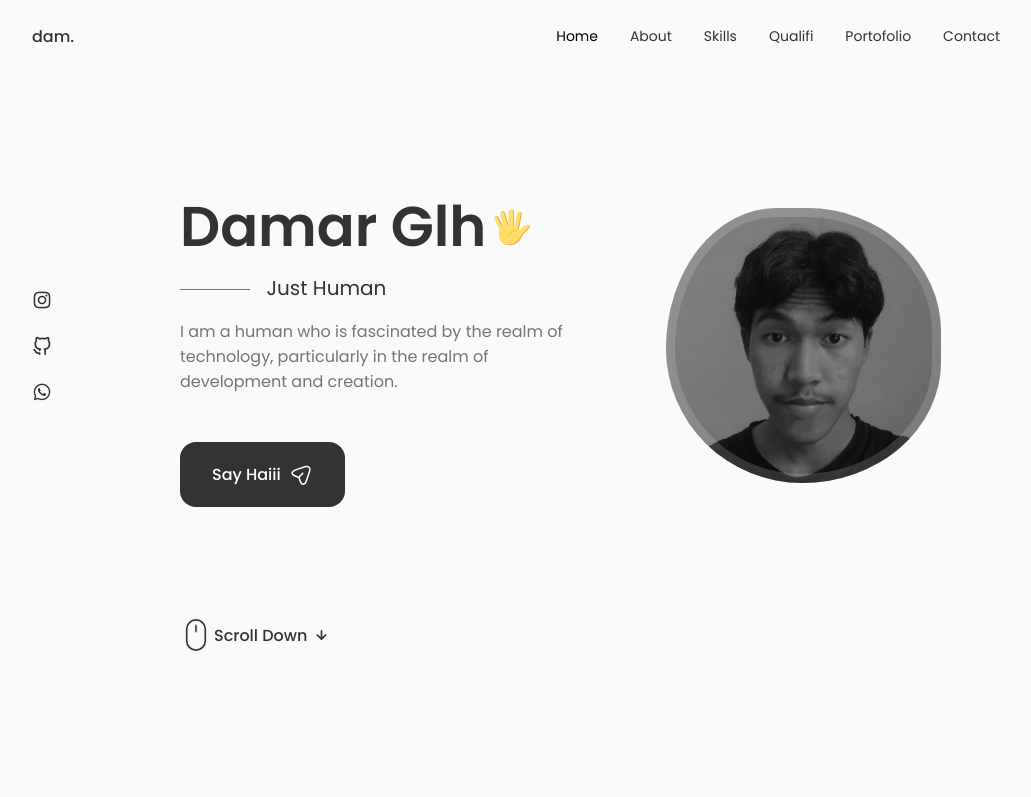
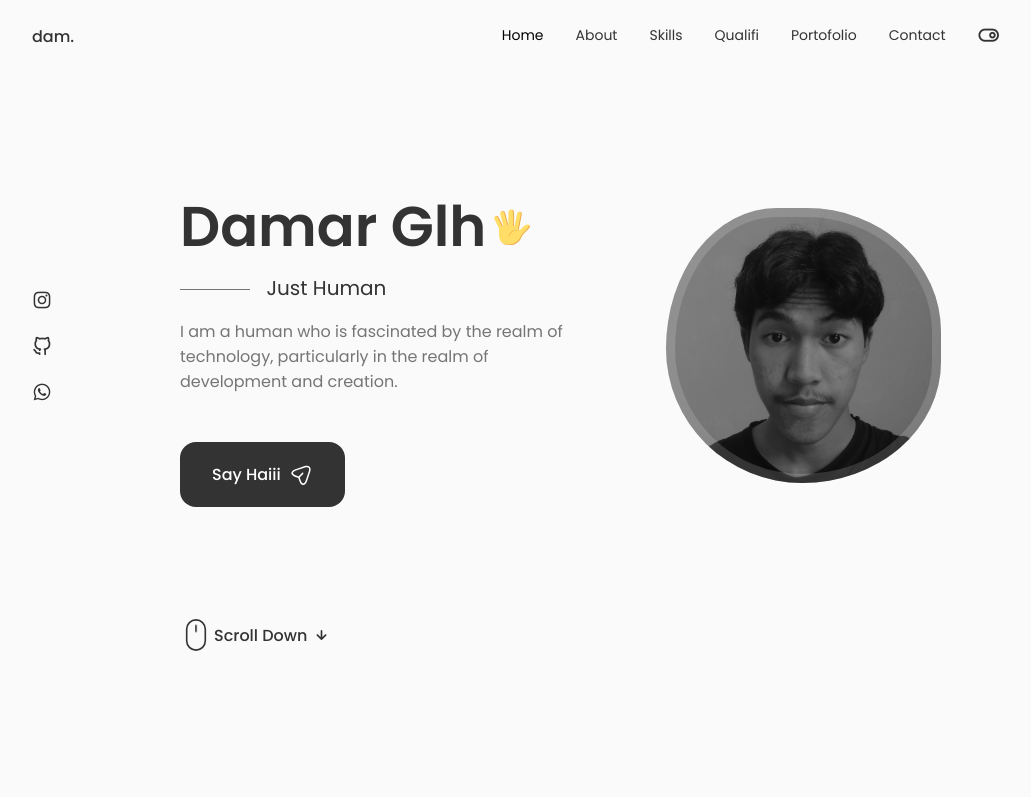
Before and after one commit to damar-glh/me, a React (Create React App) app: page / in a window 1280 px wide. Shown: the top 797 px of the page, without its empty margins (124-1155 px from the left). Built offline with nearby package versions, Linux system fonts and the light colour scheme.

Commit message:
update: add-dark-mode

```diff
--- a/src/components/header/Header.jsx
+++ b/src/components/header/Header.jsx
@@ -2,6 +2,13 @@ import React, { useState } from "react";
 import "./header.css";
 
 const Header = () => {
+    const [isDarkMode, setIsDarkMode] = useState(false);
+
+  // Function to toggle dark mode
+    const toggleDarkMode = () => {
+        setIsDarkMode(!isDarkMode);
+    };
+
     /*=========== Change background header ============= */
     window.addEventListener("scroll", function() {
         const header = document.querySelector(".header");
@@ -52,6 +59,11 @@ const Header = () => {
                                 <i className="uil uil-message nav__icon"></i> Contact
                             </a>
                         </li>
+                        <li className="nav__item">
+                            <a href="">
+                                <i className="uil uil-toggle-on nav-dark-toggle"></i>
+                            </a>
+                        </li>
                     </ul>
                     <i className="uil uil-times nav__close" onClick={() => showMenu(!Toggle)}></i>
                 </div>
--- a/src/components/header/header.css
+++ b/src/components/header/header.css
@@ -41,6 +41,14 @@
 .nav__close,
 .nav__toggle {
     display: none;
+}
+
+.nav-dark-toggle {
+    display: flex;
+    flex-direction: column;
+    align-items: center;
+    font-size: 1.4rem;
+    color: var(--title-color);
 }
 
 /* active link */
```
